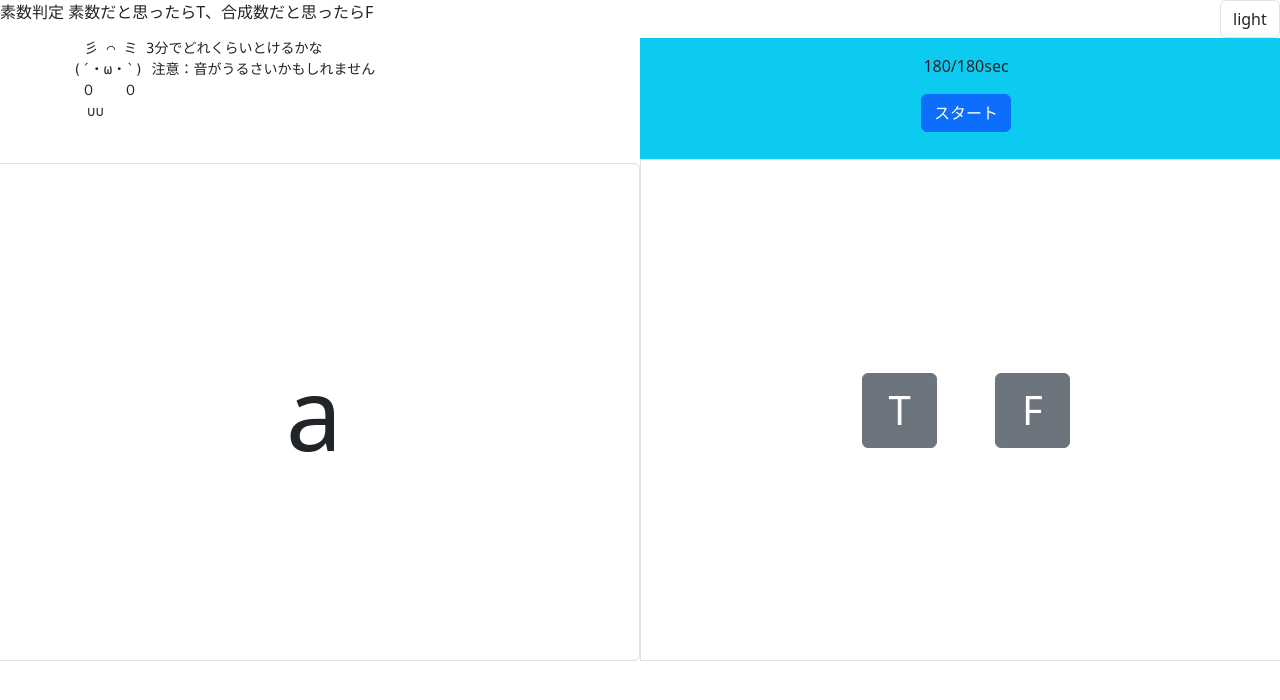
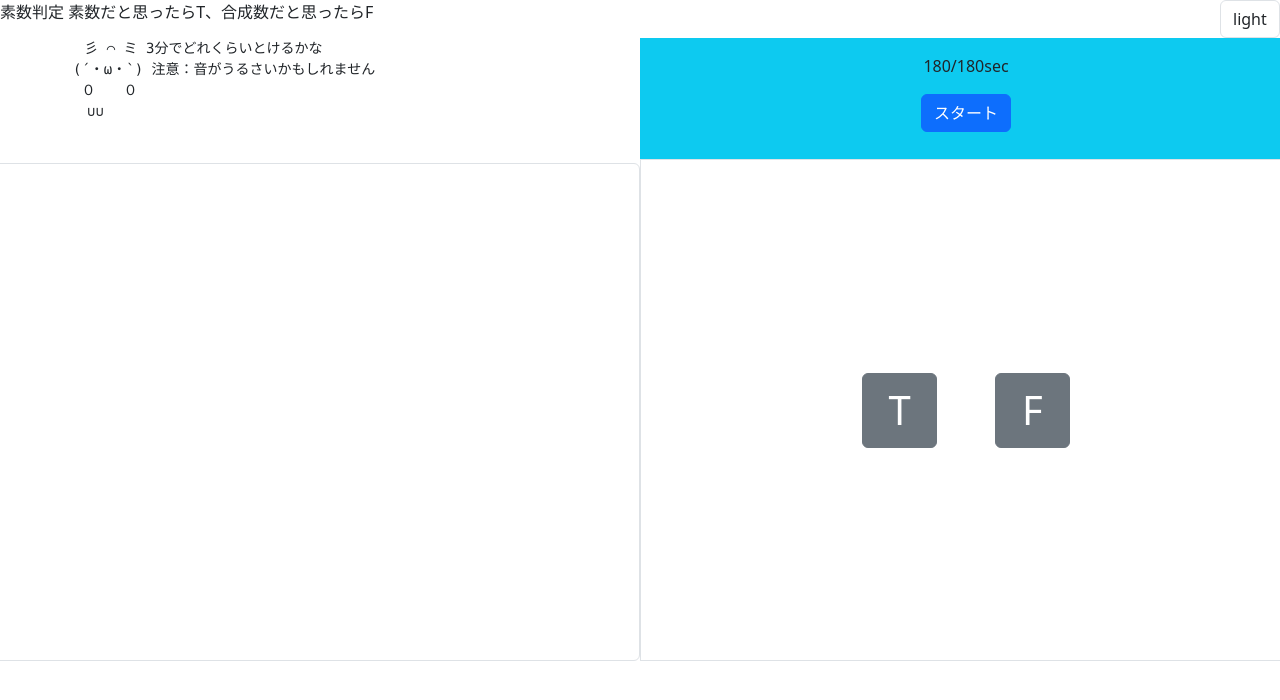
Before and after one commit to sankaku2/test, a plain HTML site: page index.html in a window 1280 px wide. Drawn offline with nearby package versions, Linux system fonts and the light colour scheme.

Commit message:
Update index.html

```diff
--- a/index.html
+++ b/index.html
@@ -86,7 +86,7 @@
       <div class="col-12 col-md-6 text-center d-flex justify-content-center align-items-md-center border rounded mt-1"
         style="font-size:100px;position:relative;" id="questionBoard">
         <!--問題を表示する-->
-        <div id="examDisplay">a</div>
+        <div id="examDisplay"></div>
         <div class="border border-danger rounded-circle border-5 d-none" id="answerCircle"
           style="width:150px;height:150px;">
         </div>
```
